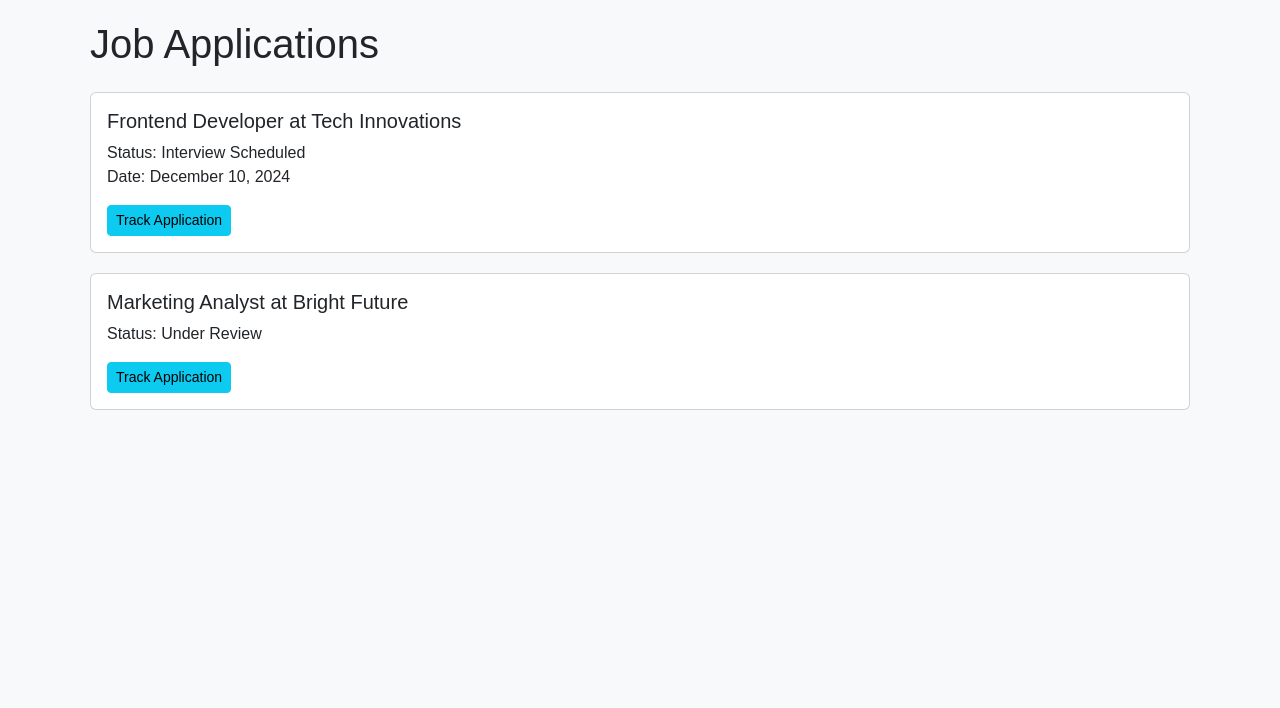
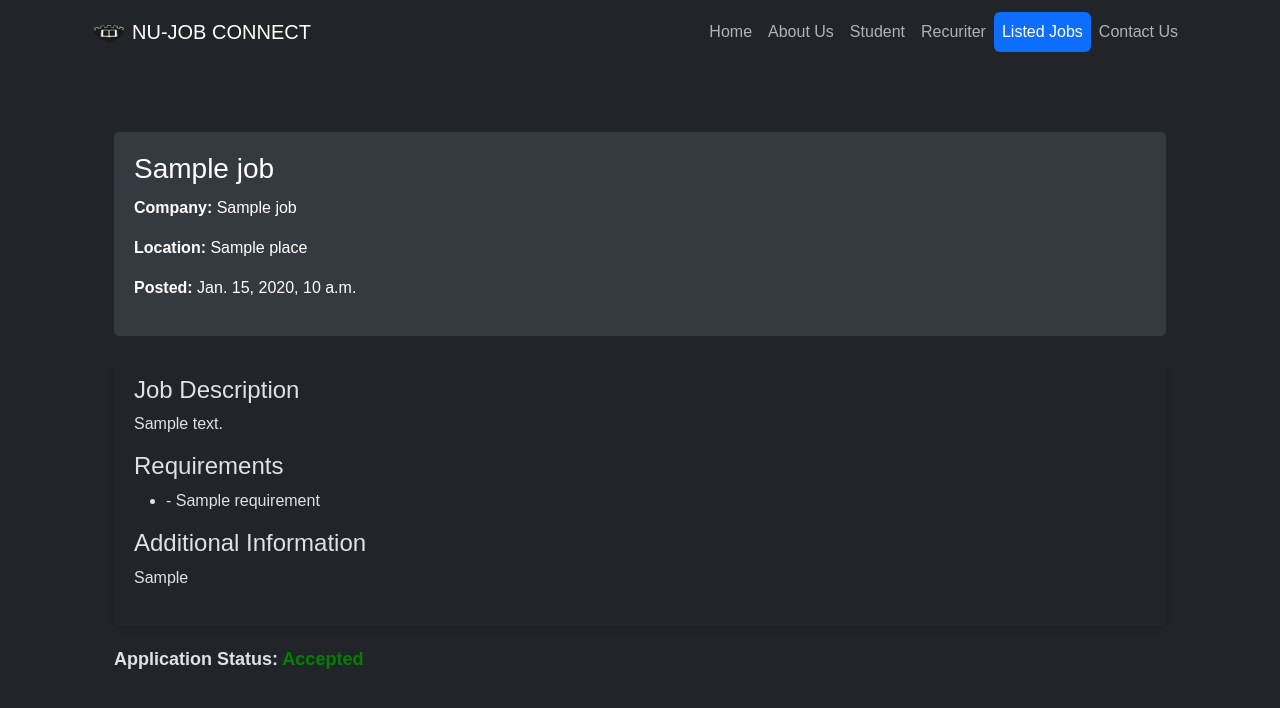
Before and after one commit to christiankelechi/Job-Connect, a Django app: template template/dashboard/student/applied_job.html in a window 1280 px wide. Shown: the top 708 px of the page. Run offline with Django 3.2, Linux system fonts and the light colour scheme; the template is opened without the code that fills it: most values are stand-ins (such as "Sample title", 1, 10 or a date in 2020).

Commit message:
[Chore]: Added some JS files and completed student page

```diff
--- a/template/dashboard/student/applied_job.html
+++ b/template/dashboard/student/applied_job.html
@@ -1,41 +1,111 @@
-<!DOCTYPE html>
-<html lang="en">
-<head>
-    <meta charset="UTF-8">
-    <meta name="viewport" content="width=device-width, initial-scale=1.0">
-    <title>Job Applications</title>
-    <link href="https://cdn.jsdelivr.net/npm/bootstrap@5.3.0/dist/css/bootstrap.min.css" rel="stylesheet">
+{% extends "header.html" %}
+{% block title %} UN - Job Connect: Track Application {% endblock %}
+{% block listedactive %}active{% endblock %}
+
+{% block style %}
 <style>
     body {
         font-family: Arial, sans-serif;
-            background-color: #f8f9fa;
     }
+
     .content {
         padding: 20px;
     }
-        .application-card {
-            margin-bottom: 20px;
+
+    .job-header {
+        background-color: #343a40;
+        color: white;
+        padding: 20px;
+        border-radius: 5px;
+    }
+
+    .job-header h1 {
+        font-size: 28px;
+        margin-bottom: 10px;
+    }
+
+    .job-details-card {
+        margin-top: 20px;
+        border: none;
+        box-shadow: 0 4px 6px rgba(0, 0, 0, 0.1);
+        border-radius: 5px;
+    }
+
+    .job-details-card .card-body {
+        padding: 20px;
+    }
+
+    .job-status {
+        margin-top: 20px;
+        font-size: 18px;
+        font-weight: bold;
+    }
+
+    .status-pending {
+        color: orange;
+    }
+
+    .status-accepted {
+        color: green;
+    }
+
+    .status-rejected {
+        color: red;
     }
 </style>
-</head>
-<body>
-    <div class="container content">
-        <h1 class="mb-4">Job Applications</h1>
-        <div class="card application-card">
+{% endblock style %}
+
+{% block main %}
+<div class="content">
+    <div class="container">
+        <!-- Job Header -->
+        <div class="job-header">
+            <h1>{{ job.title }}</h1>
+            <p><strong>Company:</strong> {{ job.company_name }}</p>
+            <p><strong>Location:</strong> {{ job.place }}</p>
+            <p><strong>Posted:</strong> {{ job.app_date }}</p>
+        </div>
+
+        <!-- Job Details -->
+        <div class="card job-details-card">
             <div class="card-body">
-                <h5 class="card-title">Frontend Developer at Tech Innovations</h5>
-                <p class="card-text">Status: Interview Scheduled<br>Date: December 10, 2024</p>
-                <button class="btn btn-info btn-sm">Track Application</button>
+                <h4>Job Description</h4>
+                <p>{{ job.details }}</p>
+
+                <h4>Requirements</h4>
+                <ul>
+                    {% for requirement in job.requirements %}
+                    <li>- {{ requirement }}</li>
+                    {% endfor %}
+                </ul>
+
+                <h4>Additional Information</h4>
+                <p>{{ job.additional_info }}</p>
             </div>
         </div>
-        <div class="card application-card">
-            <div class="card-body">
-                <h5 class="card-title">Marketing Analyst at Bright Future</h5>
-                <p class="card-text">Status: Under Review</p>
-                <button class="btn btn-info btn-sm">Track Application</button>
+
+        <!-- Application Status -->
+        <div class="job-status">
+            <p><strong>Application Status:</strong>
+                {% if job.status == "pending" %}
+                    <span class="status-pending">Pending</span>
+                {% elif job.status == "accepted" %}
+                    <span class="status-accepted">Accepted</span>
+                {% elif job.status == "rejected" %}
+                    <span class="status-rejected">Rejected</span>
+                {% else %}
+                    <span>Unknown</span>
+                {% endif %}
+            </p>
+        </div>
+
+        {% if job.status == "pending" %}
+        <!-- Additional Actions for Pending Applications -->
+        <div class="action-section">
+            <p>You can still withdraw your application if you wish.</p>
+            <a type="submit" class="btn btn-danger" name="yes" href="{% url 'withdrawapplication' job.pk %}">Withdraw Application</a>
+        </div>
+        {% endif %}
     </div>
 </div>
-    </div>
-    <script src="https://cdn.jsdelivr.net/npm/bootstrap@5.3.0/dist/js/bootstrap.bundle.min.js"></script>
-</body>
-</html>
+{% endblock main %}
```
Also changed, not shown: job/urls.py (+5 -3 lines), job/views.py (+77 -91 lines), static/js/student_dashboard.js (added, +89 -0 lines), template/dashboard/student/detailed_saved_job.html (+6 -6 lines), template/dashboard/student_dashboard.html (+5 -77 lines), template/job/withdraw_application.html (added, +102 -0 lines). Lines whose indentation alone changed are shown as unchanged.
